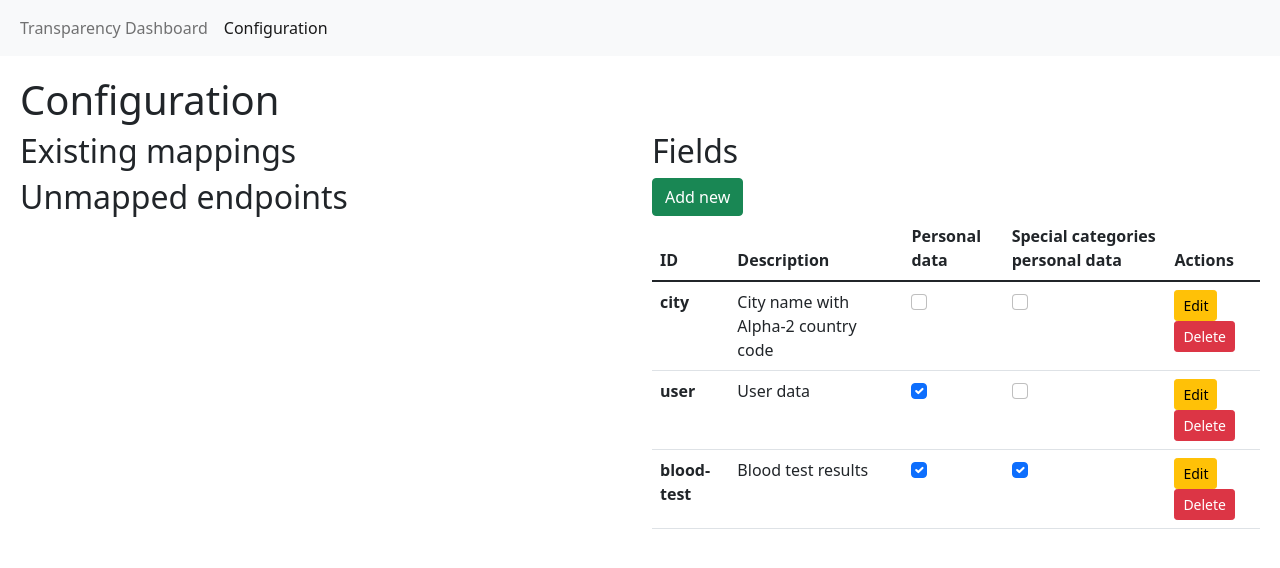
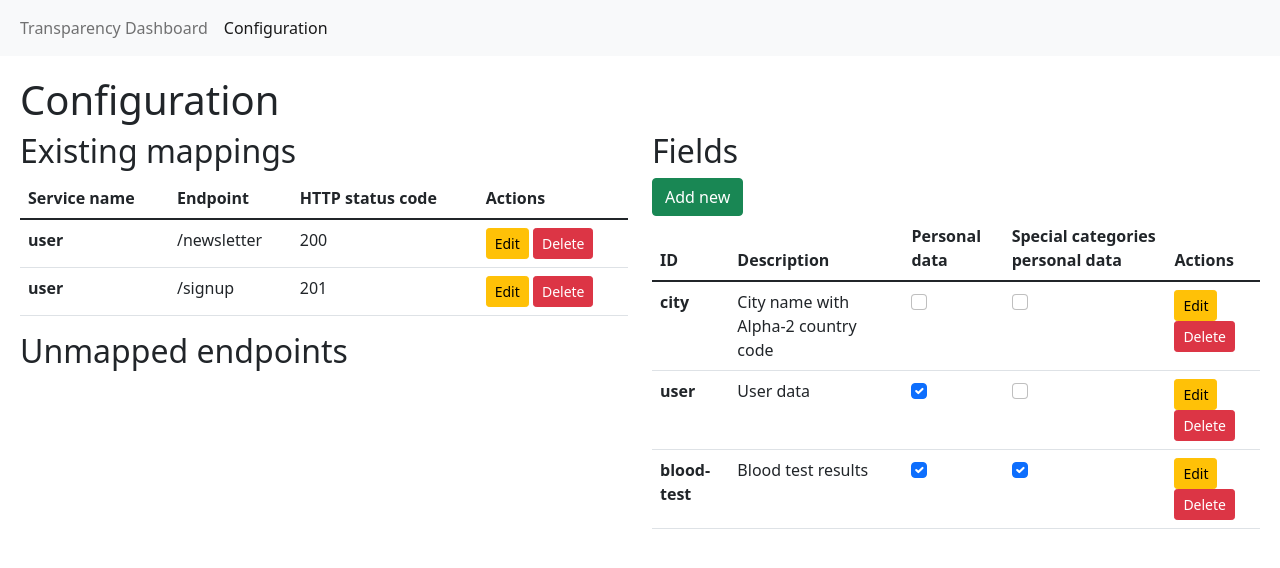
Before and after one commit to PrivacyEngineering/hawk-monitor, a React (Create React App) app in the folder frontend-v2/: page /mappings in a window 1280 px wide. Shown: the top 568 px of the page. Built offline with nearby package versions, Linux system fonts and the light colour scheme.

Commit message:
Add existing mappings table

```diff
--- /dev/null
+++ b/frontend-v2/src/components/ExistingMappingsTable.tsx
@@ -0,0 +1,27 @@
+import { Button, Form, Table } from "react-bootstrap";
+import { ExistingMapping, Field, TableProps, TableRowProps } from "../types";
+import { TableHeader } from "./TableHeader";
+
+export const ExistingMappingsTable = (props: TableProps<ExistingMapping>) => {
+  const { items } = props;
+
+  return (
+    <Table>
+      <TableHeader labels={['Service name', 'Endpoint', 'HTTP status code', 'Actions']} />
+      <tbody>{items.map(item => <ExistingMappingsTableRow item={item} />)}</tbody>
+    </Table>
+  )
+}
+
+const ExistingMappingsTableRow = (props: TableRowProps<ExistingMapping>) => {
+  const { item } = props;
+
+  return (
+    <tr>
+      <td><b>{item.service}</b></td>
+      <td>{item.endpoint}</td>
+      <td>{item.httpStatusCode}</td>
+      <td><Button variant='warning' size="sm">Edit</Button> <Button variant='danger' size="sm">Delete</Button></td>
+    </tr>
+  )
+}
--- a/frontend-v2/src/components/MappingsPage.tsx
+++ b/frontend-v2/src/components/MappingsPage.tsx
@@ -1,5 +1,6 @@
 import { Button, Col, Row } from "react-bootstrap"
-import { Field } from "../types"
+import { ExistingMapping, Field } from "../types"
+import { ExistingMappingsTable } from "./ExistingMappingsTable"
 import { FieldsTable } from "./FieldsTable"
 
 export const MappingsPage = () => {
@@ -21,9 +22,15 @@ export const MappingsPage = () => {
 }
 
 const ExistingMappings = () => {
+  const existingMappings: ExistingMapping[] = [
+    { service: 'user', endpoint: '/newsletter', httpStatusCode: 200, mapping: {} },
+    { service: 'user', endpoint: '/signup', httpStatusCode: 201, mapping: {} },
+  ]
+
   return (
     <>
       <h2>Existing mappings</h2>
+      <ExistingMappingsTable items={existingMappings} />
     </>
   )
 }
```
Also changed, not shown: frontend-v2/src/types.ts (+7 -0 lines).
